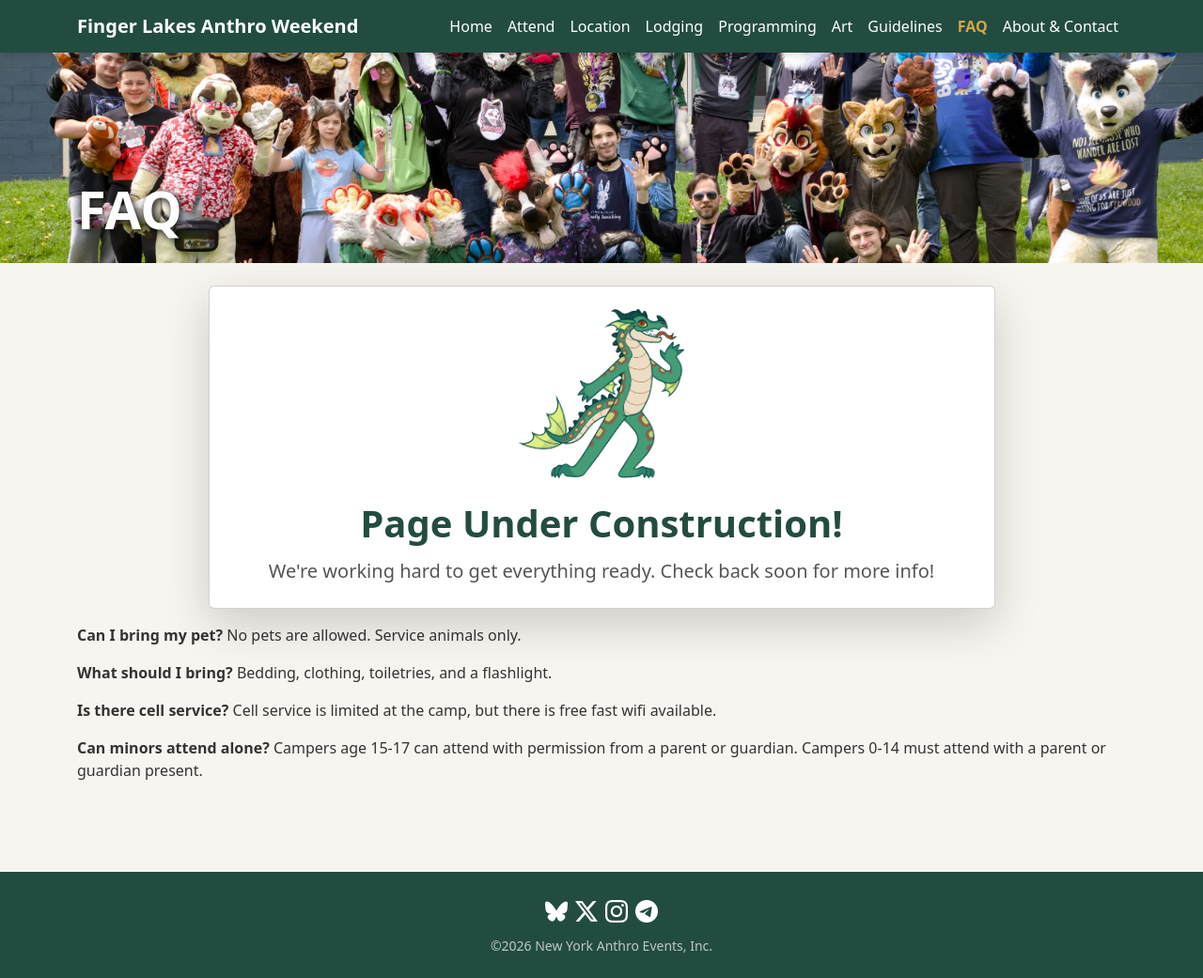
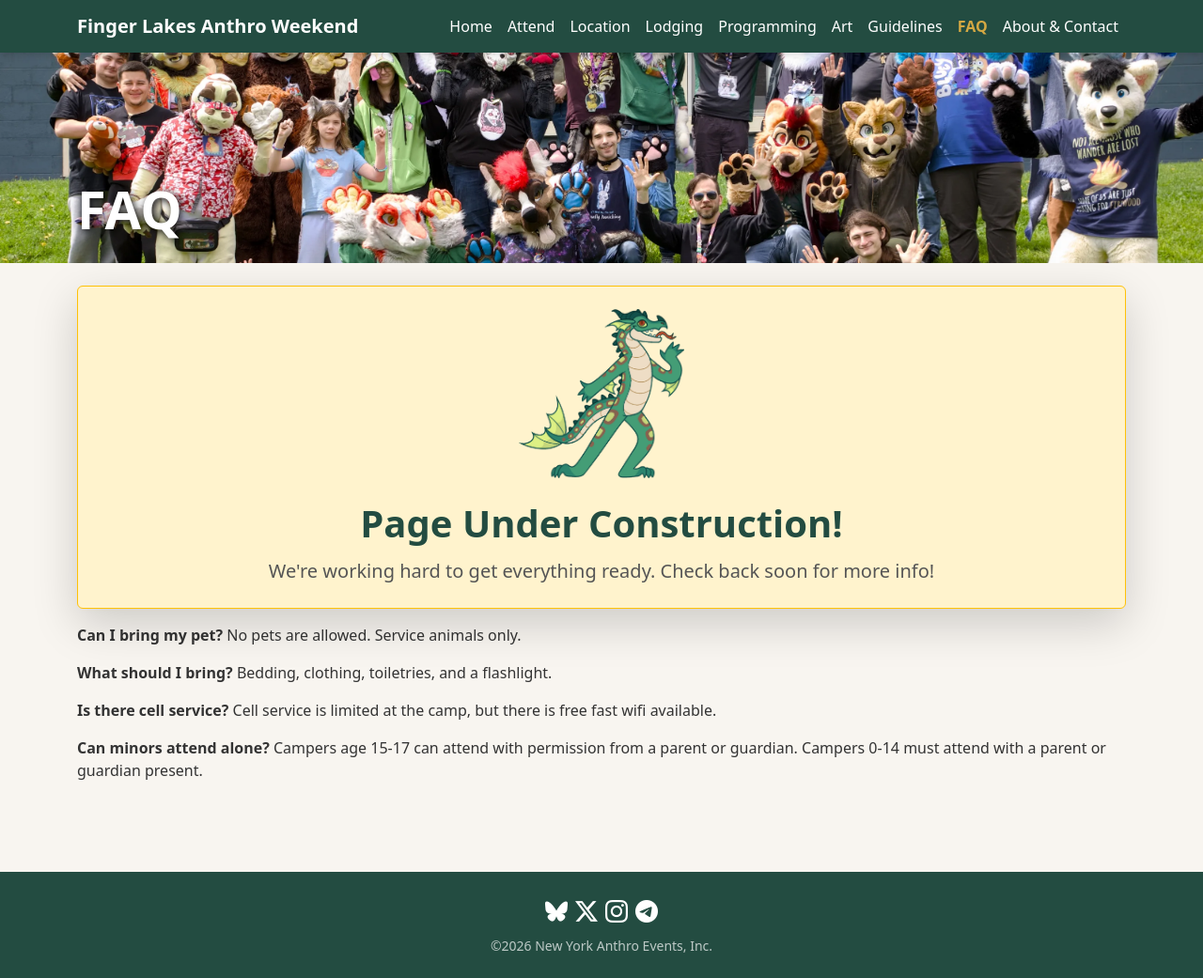
Before and after one commit to campflaw/campflaw.github.io, a Jekyll site: the page built from faq.md, in a window 1280 px wide. Shown: the whole page at 94% size. Built offline with Jekyll 4.4.1, drawn with Linux system fonts in a browser that asks for light colours.

Commit message:
Added warning background to under construction label

```diff
--- a/_includes/under-construction.html
+++ b/_includes/under-construction.html
@@ -1,4 +1,4 @@
-<div class="card text-center p-4 mx-auto shadow-lg w-75 rounded mb-3" style="background: rgba(255,255,255,0.95);">
+<div class="card text-center p-4 mx-auto shadow-lg rounded mb-3 bg-warning-subtle border border-warning">
     <picture>
         <source type="image/webp" srcset="/assets/flaw404.webp">
         <img src="/assets/flaw404.png" alt="Finnigan the F.L.A.W. sea serpent mascot" style="max-height: 180px; object-fit: contain;" >
```
